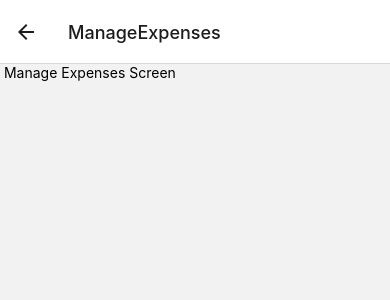
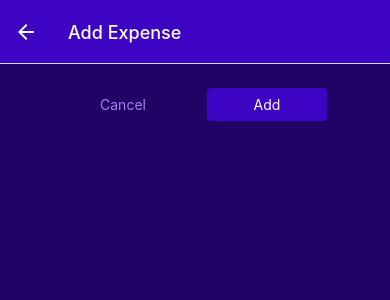
Before and after one commit to mucahitkaya/expense-tracker-app, a React Native app: screen /ManageExpenses in a window 390 px wide. Shown: the top 300 px of the page. Built offline with nearby package versions, Linux system fonts and the light colour scheme.

Commit message:
new buttons&logic behind them added

```diff
--- a/App.js
+++ b/App.js
@@ -67,7 +67,12 @@
     <>
       <StatusBar style="auto" />
       <NavigationContainer>
-        <Stack.Navigator>
+        <Stack.Navigator
+          screenOptions={{
+            headerStyle: { backgroundColor: GlobalStyles.colors.primary500 },
+            headerTintColor: "white",
+          }}
+        >
           <Stack.Screen
             name="ExpensesOverview"
             component={ExpensesOverview}
@@ -75,7 +80,13 @@
               headerShown: false,
             }}
           />
-          <Stack.Screen name="ManageExpenses" component={ManageExpenses} />
+          <Stack.Screen
+            name="ManageExpenses"
+            component={ManageExpenses}
+            options={{
+              presentation: "card",
+            }}
+          />
         </Stack.Navigator>
       </NavigationContainer>
     </>
--- a/components/ExpensesOutput/ExpenseItem.js
+++ b/components/ExpensesOutput/ExpenseItem.js
@@ -3,11 +3,13 @@
 import { getFormattedDate } from "../../util/date";
 import { useNavigation } from "@react-navigation/native";
 
-function ExpenseItem({ description, amount, date }) {
+function ExpenseItem({ id, description, amount, date }) {
   const navigation = useNavigation();
 
   function expensePressHandler() {
-    navigation.navigate("ManageExpenses");
+    navigation.navigate("ManageExpenses", {
+      expenseId: id,
+    });
   }
 
   return (
--- /dev/null
+++ b/components/ExpensesOutput/UI/Button.js
@@ -0,0 +1,44 @@
+import { Pressable, View, Text, StyleSheet } from "react-native";
+import { GlobalStyles } from "../../../constants/styles";
+
+function Button({ children, onPress, mode, style }) {
+  return (
+    <View style={style}>
+      <Pressable
+        onPress={onPress}
+        style={({ pressed }) => pressed && styles.pressed}
+      >
+        <View style={[styles.button, mode === "flat" && styles.flat]}>
+          <Text style={[styles.buttonText, mode === "flat" && styles.flatText]}>
+            {children}
+          </Text>
+        </View>
+      </Pressable>
+    </View>
+  );
+}
+
+export default Button;
+
+const styles = StyleSheet.create({
+  button: {
+    padding: 8,
+    borderRadius: 4,
+    backgroundColor: GlobalStyles.colors.primary500,
+  },
+  flat: {
+    backgroundColor: "transparent",
+  },
+  buttonText: {
+    color: "white",
+    textAlign: "center",
+  },
+  flatText: {
+    color: GlobalStyles.colors.primary200,
+  },
+  pressed: {
+    opacity: 0.75,
+    backgroundColor: GlobalStyles.colors.primary100,
+    borderRadius: 4,
+  },
+});
--- a/screens/ManageExpenses.js
+++ b/screens/ManageExpenses.js
@@ -1,6 +1,76 @@
-import { Text } from "react-native";
-function ManageExpenses(params) {
-  return <Text> Manage Expenses Screen</Text>;
+import { useLayoutEffect } from "react";
+import { View, StyleSheet } from "react-native";
+import Button from "../components/ExpensesOutput/UI/Button";
+import IconButton from "../components/ExpensesOutput/UI/IconButton";
+import { GlobalStyles } from "../constants/styles";
+
+function ManageExpenses({ route, navigation }) {
+  const editedExpenseId = route.params?.expenseId;
+  const isEditing = !!editedExpenseId;
+
+  useLayoutEffect(() => {
+    navigation.setOptions({
+      title: isEditing ? "Edit Expense" : "Add Expense",
+    });
+  }, [navigation, isEditing]);
+
+  function deleteExpenseHandler() {
+    navigation.goBack();
+  }
+
+  function cancelHandler() {
+    navigation.goBack();
+  }
+
+  function confirmHandler() {
+    navigation.goBack();
+  }
+  return (
+    <View style={styles.container}>
+      <View style={styles.buttonsContainer}>
+        <Button style={styles.button} mode="flat" onPress={cancelHandler}>
+          Cancel
+        </Button>
+        <Button style={styles.button} onPress={confirmHandler}>
+          {isEditing ? "Update" : "Add"}
+        </Button>
+      </View>
+      {isEditing && (
+        <View style={styles.deleteContainer}>
+          <IconButton
+            icon="trash"
+            color={GlobalStyles.colors.error500}
+            size={36}
+            onPress={deleteExpenseHandler}
+          ></IconButton>
+        </View>
+      )}
+    </View>
+  );
 }
 
 export default ManageExpenses;
+
+const styles = StyleSheet.create({
+  container: {
+    flex: 1,
+    padding: 24,
+    backgroundColor: GlobalStyles.colors.primary800,
+  },
+  buttonsContainer: {
+    flexDirection: "row",
+    justifyContent: "center",
+    alignItems: "center",
+  },
+  button: {
+    minWidth: 120,
+    marginHorizontal: 12,
+  },
+  deleteContainer: {
+    marginTop: 16,
+    paddingTop: 8,
+    borderTopWidth: 2,
+    borderTopColor: GlobalStyles.colors.primary200,
+    alignItems: "center",
+  },
+});
```
